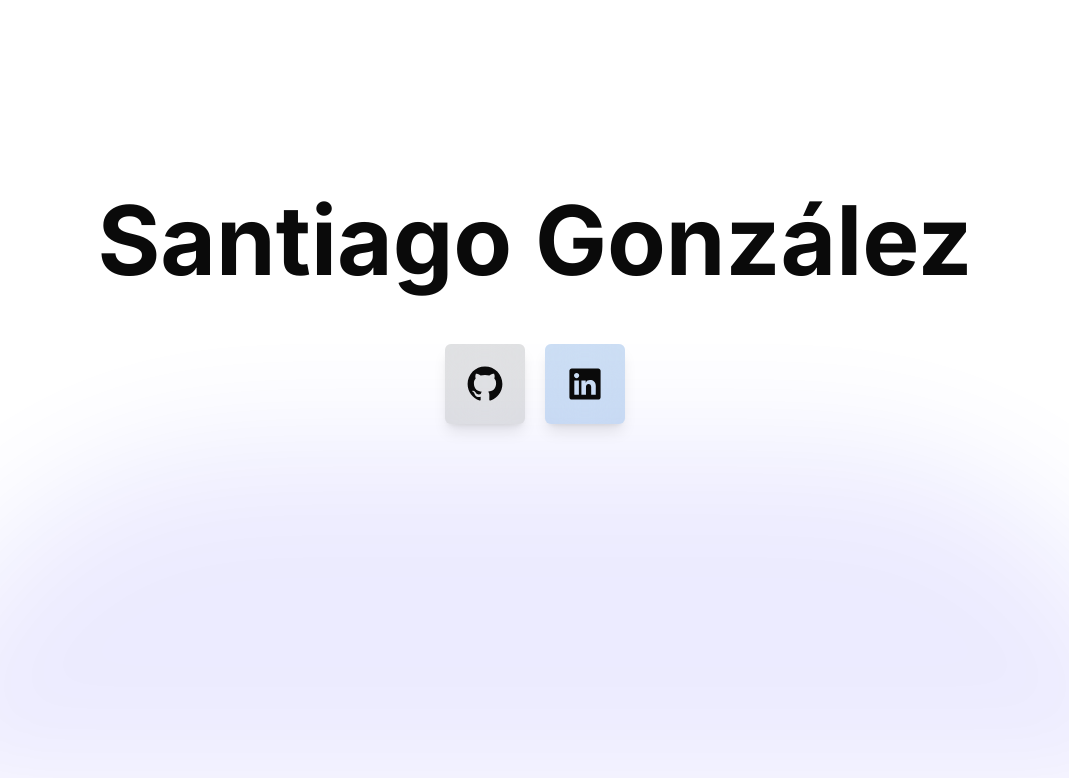
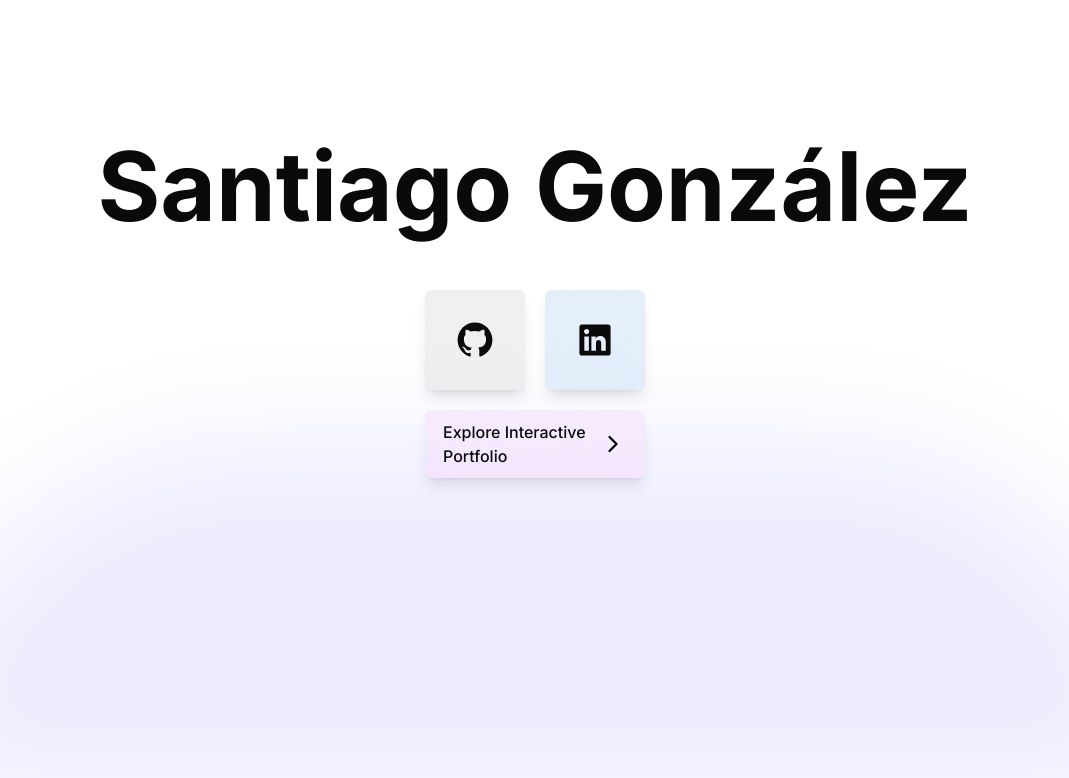
Before and after one commit to sangonz193/portfolio, a Next.js app: page / in a window 1280 px wide. Shown: the top 778 px of the page, without its empty margins (105-1174 px from the left). Built offline with nearby package versions, Linux system fonts and the light colour scheme.

Commit message:
add link to os presentation

```diff
--- a/app/reset.css
+++ b/app/reset.css
@@ -5,5 +5,5 @@ main {
 }
 
 * {
-  @apply min-w-0 shrink-0;
+  @apply min-w-0 shrink-0 scrollbar scrollbar-thumb-white/40 scrollbar-track-transparent;
 }
--- /dev/null
+++ b/components/landing/blur-link-box.tsx
@@ -0,0 +1,60 @@
+import { cn } from "@/lib/cn";
+import { useMousePosition } from "./mouse-position/context";
+import React, { ComponentProps } from "react";
+import { useElementPosition } from "./use-element-position";
+import Link from "next/link";
+import { transparentize } from "polished";
+
+interface Props extends ComponentProps<typeof Link> {
+  color: string;
+}
+
+export function BlurLinkBox({ color, ...props }: Props) {
+  const mouseCoords = useMousePosition();
+
+  const containerRef = React.useRef<HTMLAnchorElement>(null);
+  const containerPosition = useElementPosition(containerRef, []);
+
+  const blobRef = React.useRef<HTMLDivElement>(null);
+  const blobPosition = useElementPosition(blobRef, [!!mouseCoords]);
+
+  return (
+    <Link
+      {...props}
+      ref={containerRef}
+      className={cn(
+        "relative flex rounded-md p-1.5 shadow-lg overflow-hidden group",
+        props.className
+      )}
+    >
+      <div
+        className="absolute inset-0"
+        style={{
+          backgroundColor: transparentize(0.9)(color),
+        }}
+      />
+
+      {mouseCoords && (
+        <div
+          ref={blobRef}
+          className="absolute size-48"
+          style={{
+            backgroundImage: `radial-gradient(circle at center, ${color} 0%, transparent 70%)`,
+            top:
+              mouseCoords.y -
+              (containerPosition?.y ?? 0) -
+              (blobPosition?.height ?? 0) / 2,
+            left:
+              mouseCoords.x -
+              (containerPosition?.x ?? 0) -
+              (blobPosition?.width ?? 0) / 2,
+          }}
+        />
+      )}
+
+      <div className="absolute inset-0 backdrop-blur-2xl" />
+
+      {props.children}
+    </Link>
+  );
+}
--- a/components/landing/landing.tsx
+++ b/components/landing/landing.tsx
@@ -6,6 +6,10 @@ import { compactProviders } from "@/lib/react/compact-providers";
 import { ComponentProps, createRef } from "react";
 import { Link } from "./link";
 import { GitHubLogoIcon, LinkedInLogoIcon } from "@radix-ui/react-icons";
+import { githubInfo } from "@/modules/info/github";
+import { linkedInInfo } from "@/modules/info/linked-in";
+import { BlurLinkBox } from "./blur-link-box";
+import { ChevronRightIcon } from "lucide-react";
 
 const parentRef = createRef<HTMLDivElement>();
 
@@ -16,13 +20,13 @@ const Providers = compactProviders([
 
 const links: ComponentProps<typeof Link>[] = [
   {
-    href: "https://github.com/sangonz193",
+    href: githubInfo.url,
     Icon: GitHubLogoIcon,
     color: "#6a6e73",
     alt: "Santiago's GitHub",
   },
   {
-    href: "https://www.linkedin.com/in/santiagorgonzalez",
+    href: linkedInInfo.url,
     Icon: LinkedInLogoIcon,
     alt: "Santiago's LinkedIn",
     color: "#0762C8",
@@ -41,10 +45,23 @@ export function Landing() {
             Santiago González
           </h1>
 
-          <div className="mx-auto gap-5 flex-row">
+          <div className="mx-auto gap-5 grid grid-cols-[100px_100px] grid-rows-[100px_1fr]">
             {links.map((link) => (
               <Link key={link.href} {...link} />
             ))}
+
+            <BlurLinkBox
+              href="/os"
+              color="violet"
+              className="col-span-full w-auto"
+            >
+              <div className="relative items-center max-w-full flex-row grow px-3 my-auto py-1">
+                <span className="shrink basis-0 grow font-medium min-w-0">
+                  Explore Interactive Portfolio
+                </span>
+                <ChevronRightIcon className="size-7 group-hover:translate-x-2 transition-transform duration-300" />
+              </div>
+            </BlurLinkBox>
           </div>
 
           <div className="h-32" />
--- a/components/landing/link.tsx
+++ b/components/landing/link.tsx
@@ -1,64 +1,27 @@
-import { useRef } from "react";
-import { useMousePosition } from "./mouse-position/context";
-import { useElementPosition } from "./use-element-position";
 import { GitHubLogoIcon } from "@radix-ui/react-icons";
-import { transparentize } from "polished";
+import { BlurLinkBox } from "./blur-link-box";
 
 type Props = {
   href: string;
   Icon: typeof GitHubLogoIcon;
   alt: string;
   color: string;
+  className?: string;
 };
 
-export function Link({ href, Icon, alt, color }: Props) {
-  const mouseCoords = useMousePosition();
-
-  const containerRef = useRef<HTMLAnchorElement>(null);
-  const containerPosition = useElementPosition(containerRef);
-
-  const blobRef = useRef<HTMLDivElement>(null);
-  const blogPosition = useElementPosition(blobRef);
-
+export function Link({ href, Icon, alt, color, className }: Props) {
   return (
-    <a
-      ref={containerRef}
+    <BlurLinkBox
       href={href}
       target="_blank"
       rel="noreferrer"
-      className="relative size-20 flex rounded-md p-1.5 shadow-lg overflow-hidden"
+      className={className}
       title={alt}
+      color={color}
     >
       <span className="sr-only">{alt}</span>
 
-      <div
-        className="absolute inset-0"
-        style={{
-          backgroundColor: transparentize(0.8)(color),
-        }}
-      />
-
-      <div
-        ref={blobRef}
-        className="absolute size-32"
-        style={{
-          backgroundImage: `radial-gradient(circle at center, ${color} 0, transparent 70%)`,
-          top:
-            mouseCoords.y -
-            (containerPosition?.y ?? 0) -
-            (blogPosition?.height ?? 0) / 2,
-          left:
-            mouseCoords.x -
-            (containerPosition?.x ?? 0) -
-            (blogPosition?.width ?? 0) / 2,
-        }}
-      />
-
-      <div className="absolute inset-0 backdrop-blur-2xl" />
-
-      <div className="grow flex rounded-md relative">
-        <Icon className="size-9 m-auto" />
-      </div>
-    </a>
+      <Icon className="size-10 relative m-auto scale-90 group-hover:scale-100 transition-transform duration-300" />
+    </BlurLinkBox>
   );
 }
--- a/components/landing/mouse-position/context.ts
+++ b/components/landing/mouse-position/context.ts
@@ -1,8 +1,11 @@
 import { createContext, useContext } from "react";
 
-export const defaultContextValue = { x: 0, y: 0 };
-export const Context =
-  createContext<typeof defaultContextValue>(defaultContextValue);
+type Value = {
+  x: number;
+  y: number;
+};
+
+export const Context = createContext<Value | undefined>(undefined);
 
 export function useMousePosition() {
   return useContext(Context);
--- a/components/landing/mouse-position/provider.tsx
+++ b/components/landing/mouse-position/provider.tsx
@@ -1,10 +1,8 @@
 import { PropsWithChildren, useEffect, useState } from "react";
-import { Context, defaultContextValue } from "./context";
+import { Context } from "./context";
 
 export function MousePositionProvider({ children }: PropsWithChildren) {
-  const [mouseCoords, setMouseCoords] = useState<{ x: number; y: number }>(
-    defaultContextValue
-  );
+  const [mouseCoords, setMouseCoords] = useState<{ x: number; y: number }>();
 
   useEffect(() => {
     const handleMouseMove = (e: MouseEvent) => {
--- a/components/landing/use-element-position.ts
+++ b/components/landing/use-element-position.ts
@@ -1,7 +1,10 @@
-import { RefObject, useEffect, useState } from "react";
+import { DependencyList, RefObject, useEffect, useState } from "react";
 import { viewportSizeStore } from "@/modules/viewport-size/store";
 
-export function useElementPosition(ref: RefObject<HTMLElement>) {
+export function useElementPosition(
+  ref: RefObject<HTMLElement>,
+  deps: DependencyList
+) {
   const [position, setPosition] = useState<{
     x: number;
     y: number;
@@ -29,7 +32,13 @@ export function useElementPosition(ref: RefObject<HTMLElement>) {
       width: boundingBox.width,
       height: boundingBox.height,
     });
-  }, [height, ref, width]);
+  }, [
+    height,
+    ref,
+    width,
+    // eslint-disable-next-line react-hooks/exhaustive-deps
+    ...deps,
+  ]);
 
   return position;
 }
--- a/components/navigation-bar/navigation-bar.tsx
+++ b/components/navigation-bar/navigation-bar.tsx
@@ -37,7 +37,7 @@ export const NavigationBar = observer(({ className }: Props) => {
         <SystemMenu />
 
         <div className="flex-row grow shrink self-stretch">
-          <div className="overflow-auto gap-1 px-2 grow flex-row self-stretch shrink scrollbar scrollbar-thumb-white/40 scrollbar-track-transparent">
+          <div className="overflow-auto gap-1 px-2 grow flex-row self-stretch shrink">
             {windowsStore.windows.map((window) => (
               <Button
                 ref={window.navBarItemRef}
```
